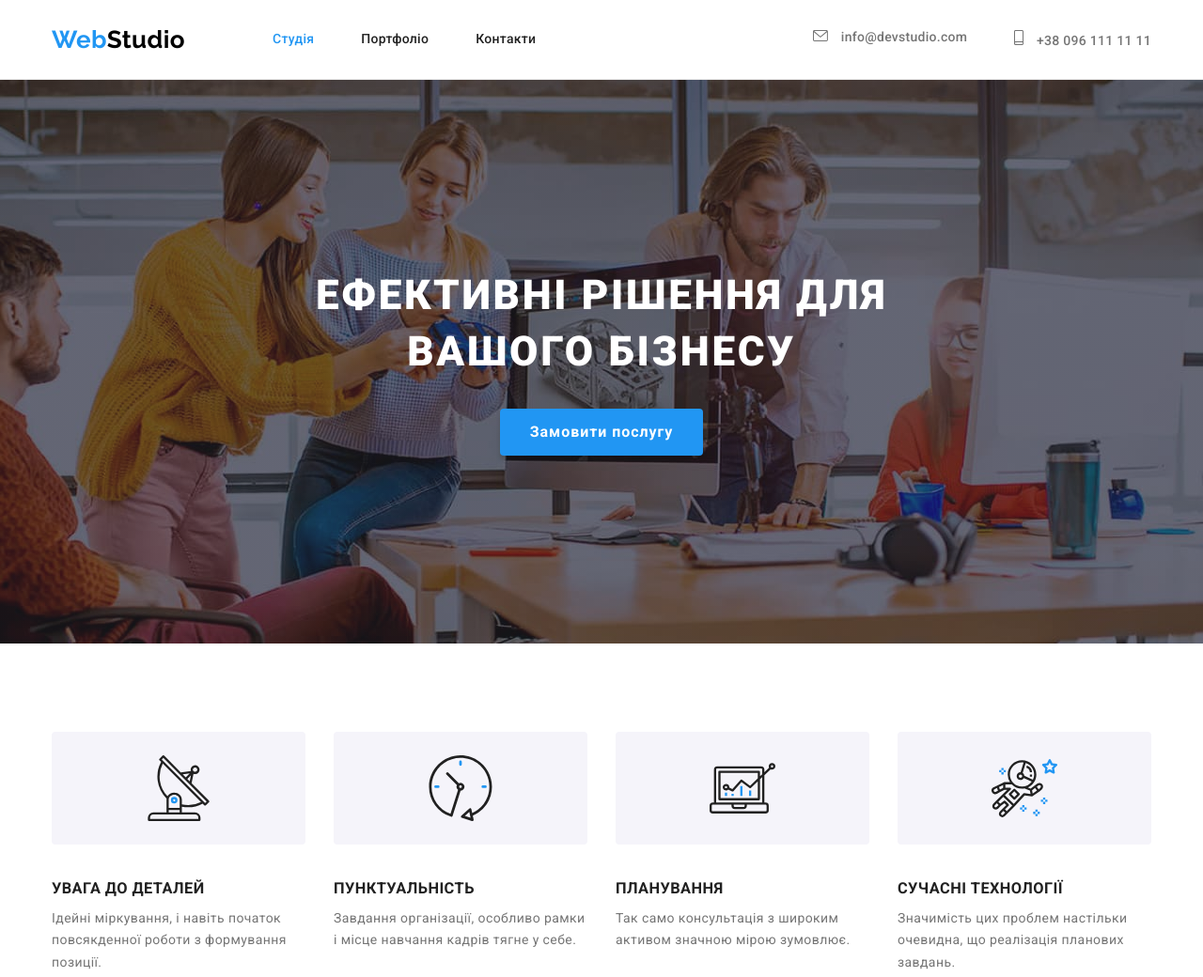
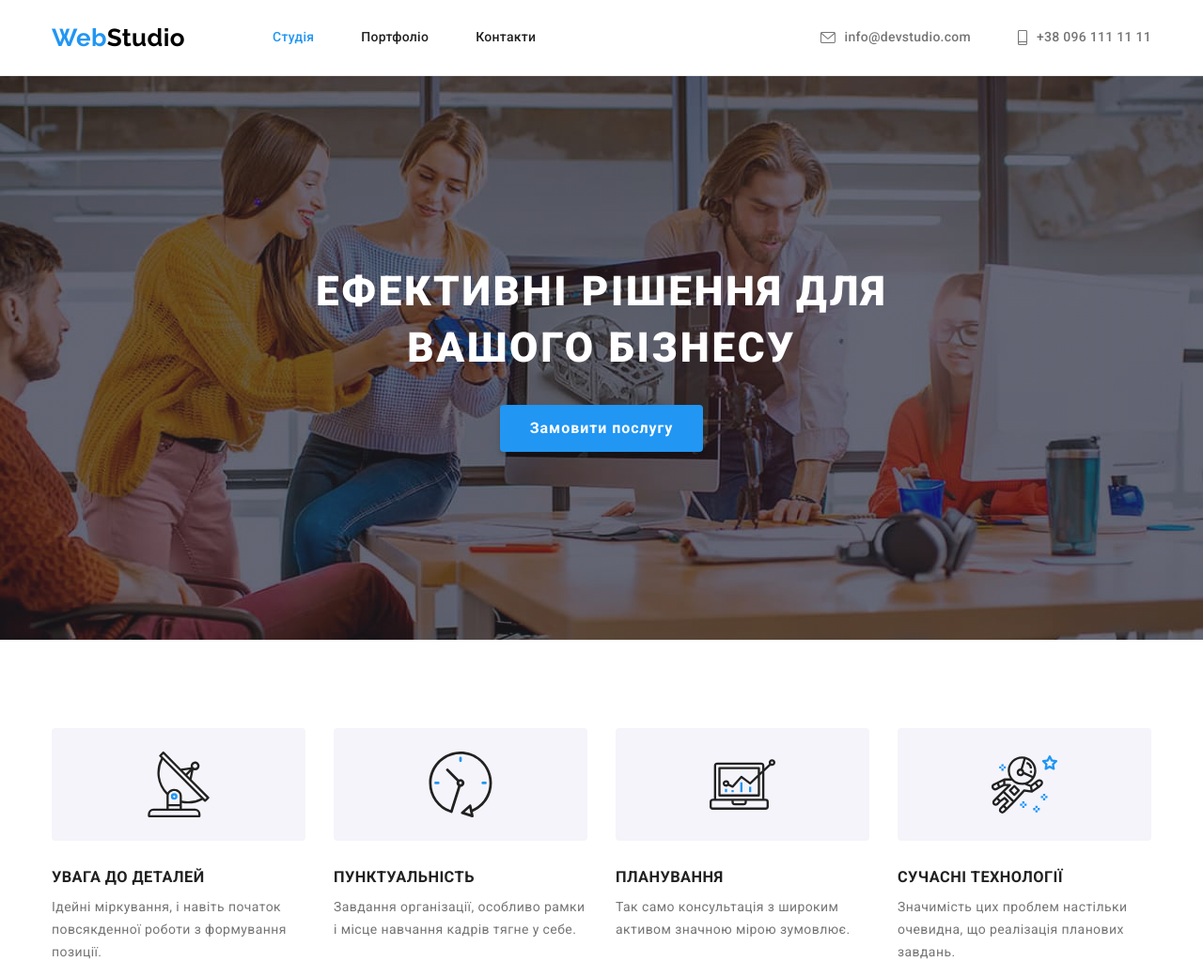
Before and after one commit to nzend/goit-markup-hw-04, a plain HTML site: page index.html in a window 1280 px wide. Shown: the top 1040 px of the page at 94% size. Drawn offline with nearby package versions, Linux system fonts and the light colour scheme.

Commit message:
Add flex for contacts anf features

```diff
--- a/index.html
+++ b/index.html
@@ -49,7 +49,7 @@
               href="mailto:info@devstudio.com"
             >
               <svg wight="16px" height="12px" class="contacts-icon envelope">
-                <use href="./images/icons.svg#icon-envelope"></use>
+                <use class="envelope-icon" href="./images/icons.svg#icon-envelope"></use>
               </svg>
 
               info@devstudio.com
@@ -81,22 +81,28 @@
           <h2 class="hide">Наші переваги</h2>
           <ul class="features-list">
             <li class="item">
-              <svg class="features-icons">
+              <div class="featurs-flex">
+                <svg class="features-icons">
                 <use
-                  class="test"
+
                   href="./images/icons.svg#icon-antenna-1"
                   wight="70px"
                   height="70px"
                 ></use>
               </svg>
+              </div>
+
+
               <h3 class="features-title">Увага до деталей</h3>
               <p class="features-text">
                 Ідейні міркування, і навіть початок повсякденної роботи з
                 формування позиції.
               </p>
+
             </li>
             <li class="item">
-              <svg class="features-icons">
+              <div class="featurs-flex">
+                <svg class="features-icons">
                 <use
                   class="test"
                   href="./images/icons.svg#icon-clock-1"
@@ -104,6 +110,8 @@
                   height="70px"
                 ></use>
               </svg>
+              </div>
+
               <h3 class="features-title">Пунктуальність</h3>
               <p class="features-text">
                 Завдання організації, особливо рамки і місце навчання кадрів
@@ -112,7 +120,8 @@
             </li>
 
             <li class="item">
-              <svg class="features-icons antenna">
+              <div class="featurs-flex">
+                <svg class="features-icons antenna">
                 <use
                   class="test"
                   href="./images/icons.svg#icon-diagram-1"
@@ -120,13 +129,16 @@
                   height="70px"
                 ></use>
               </svg>
+              </div>
+
               <h3 class="features-title">Планування</h3>
               <p class="features-text">
                 Так само консультація з широким активом значною мірою зумовлює.
               </p>
             </li>
             <li class="item">
-              <svg class="features-icons antenna">
+              <div class="featurs-flex">
+                <svg class="features-icons antenna">
                 <use
                   class="test"
                   href="./images/icons.svg#icon-astronaut-1"
@@ -134,6 +146,8 @@
                   height="70px"
                 ></use>
               </svg>
+              </div>
+
               <h3 class="features-title">Сучасні технології</h3>
               <p class="features-text">
                 Значимість цих проблем настільки очевидна, що реалізація
--- a/styles/styles.css
+++ b/styles/styles.css
@@ -185,6 +185,8 @@ img {
 .mail-link,
 .phone-link {
   display: block;
+  display: flex;
+  align-items: center;
   padding-top: 32px;
   padding-bottom: 32px;
   font-weight: 500;
@@ -273,16 +275,26 @@ img {
   color: var(--second-color);
 }
 /* переваги */
+
 .features-icons {
+  display: flex;
+  align-items: center;
+  width: 70px;
+  height: 70px;
+  background-color: var(--second-white-color);
+  border-radius: var(--border-radius);
+}
+
+.featurs-flex {
+  display: flex;
+  justify-content: center;
+  align-items: center;
   width: 270px;
   height: 120px;
-  align-items: center;
-  justify-content: center;
   background-color: var(--second-white-color);
+  border-radius: var(--border-radius);
   margin-bottom: 30px;
-  padding-top: 25px;
-  padding-bottom: 25px;
-  border-radius: var(--border-radius);
+
 }
 
 .features-list {
```
